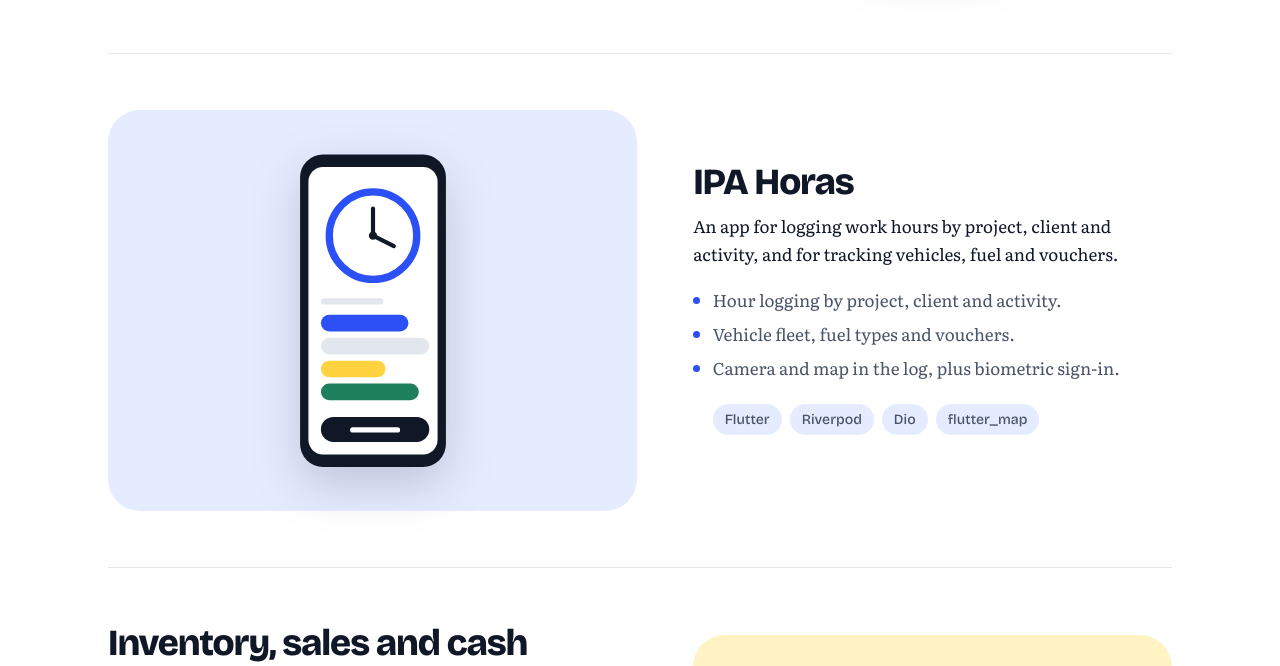
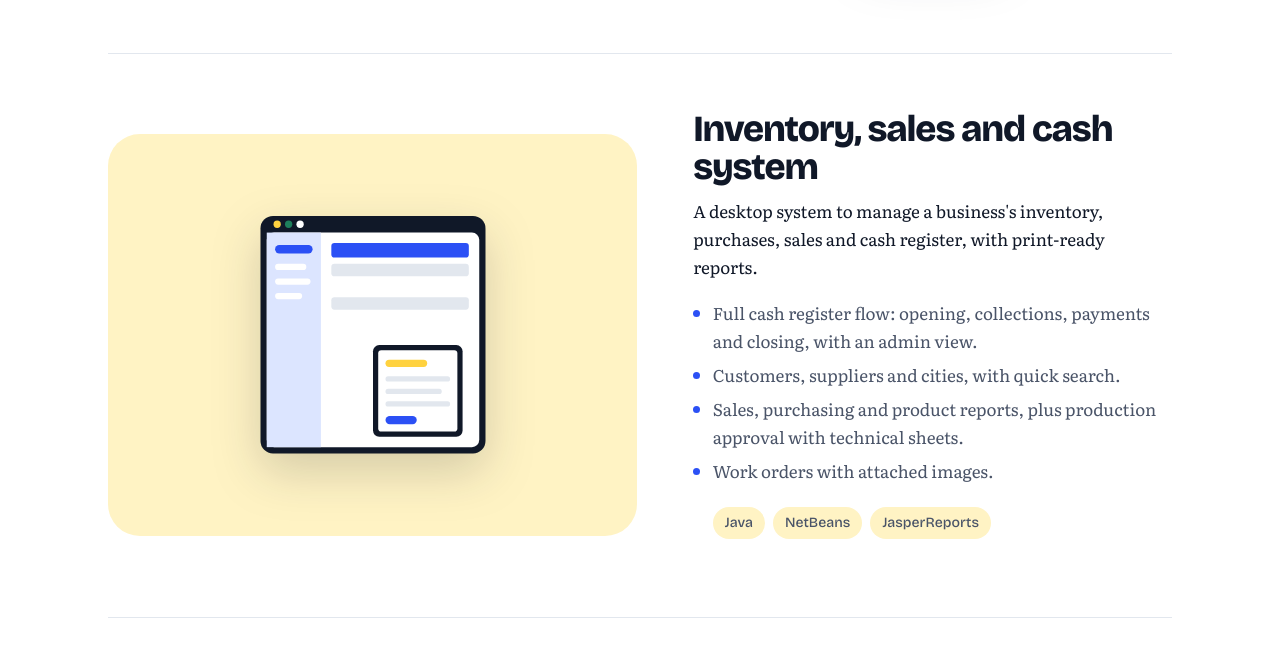
Before and after one commit to alexiscabpa/alexiscabpa.github.io, a plain HTML site: page index.html in a window 1280 px wide. Shown: the part 3298-3964 px from the top of the page. Drawn offline with nearby package versions, Linux system fonts and the light colour scheme.

Commit message:
Quitar IPA Horas del portfolio
Co-Authored-By: Claude Sonnet 5.5 <noreply@anthropic.com>
Claude-Session: https://claude.ai/code/session_011KXmEqfzxMBWvWn3vVjvrR

```diff
--- a/index.html
+++ b/index.html
@@ -320,35 +320,8 @@
         </div>
       </article>
 
-      <!-- ===================== 4. IPA HORAS ===================== -->
-      <article class="proyecto invertido" style="--fondo:#E6ECFF;--tinte:#E6ECFF">
-        <div class="copia">
-          <h3>IPA Horas</h3>
-          <p class="resumen"><span class="es">App para registrar las horas de trabajo por proyecto, cliente y actividad, y controlar la flota, el combustible y los vales.</span><span class="en">An app for logging work hours by project, client and activity, and for tracking vehicles, fuel and vouchers.</span></p>
-          <ul>
-            <li><span class="es">Registro de horas por proyecto, cliente y actividad.</span><span class="en">Hour logging by project, client and activity.</span></li>
-            <li><span class="es">Flota, tipos de combustible y vales.</span><span class="en">Vehicle fleet, fuel types and vouchers.</span></li>
-            <li><span class="es">Cámara y mapa en el registro, y acceso con biometría.</span><span class="en">Camera and map in the log, plus biometric sign-in.</span></li>
-          </ul>
-          <ul class="tecnologias"><li>Flutter</li><li>Riverpod</li><li>Dio</li><li>flutter_map</li></ul>
-        </div>
-        <div class="vitrina" aria-hidden="true">
-          <svg viewBox="0 0 240 320"><defs><clipPath id="c4"><rect x="58" y="22" width="124" height="276" rx="14"/></clipPath></defs>
-            <rect class="ph" x="50" y="10" width="140" height="300" rx="22"/>
-            <rect class="sc" x="58" y="22" width="124" height="276" rx="14"/>
-            <g clip-path="url(#c4)">
-              <circle cx="120" cy="88" r="42" fill="#fff" stroke="#2B50F5" stroke-width="7"/>
-              <path d="M120 88 L120 62" stroke="#101828" stroke-width="4" stroke-linecap="round"/><path d="M120 88 L140 98" stroke="#101828" stroke-width="4" stroke-linecap="round"/><circle class="ph" cx="120" cy="88" r="4"/>
-              <rect class="ln" x="70" y="148" width="60" height="6" rx="3"/>
-              <rect class="ac" x="70" y="164" width="84" height="16" rx="8"/><rect class="ln" x="70" y="186" width="104" height="16" rx="8"/><rect class="yl" x="70" y="208" width="62" height="16" rx="8"/><rect class="gn" x="70" y="230" width="94" height="16" rx="8"/>
-              <rect class="ph" x="70" y="262" width="104" height="24" rx="12"/><rect class="sc" x="98" y="272" width="48" height="5" rx="2.5"/>
-            </g>
-          </svg>
-        </div>
-      </article>
-
       <!-- ===================== 5. STOCK (Java) ===================== -->
-      <article class="proyecto" style="--fondo:#FFF3C4;--tinte:#FFF3C4">
+      <article class="proyecto invertido" style="--fondo:#FFF3C4;--tinte:#FFF3C4">
         <div class="copia">
           <h3><span class="es">Sistema de stock, ventas y caja</span><span class="en">Inventory, sales and cash system</span></h3>
           <p class="resumen"><span class="es">Sistema de escritorio para controlar el stock, las compras, las ventas y la caja de un negocio, con reportes listos para imprimir.</span><span class="en">A desktop system to manage a business's inventory, purchases, sales and cash register, with print-ready reports.</span></p>
@@ -375,7 +348,7 @@
       </article>
 
       <!-- ===================== 6. PEDIDOS WEB ===================== -->
-      <article class="proyecto invertido" style="--fondo:#D9F0E5;--tinte:#D9F0E5">
+      <article class="proyecto" style="--fondo:#D9F0E5;--tinte:#D9F0E5">
         <div class="copia">
           <h3><span class="es">Gestión de pedidos en la web</span><span class="en">Web order management</span></h3>
           <p class="resumen"><span class="es">Prototipo web para llevar pedidos, clientes y proveedores desde un panel con resúmenes.</span><span class="en">A web prototype to manage orders, customers and suppliers from a dashboard with summaries.</span></p>
```
